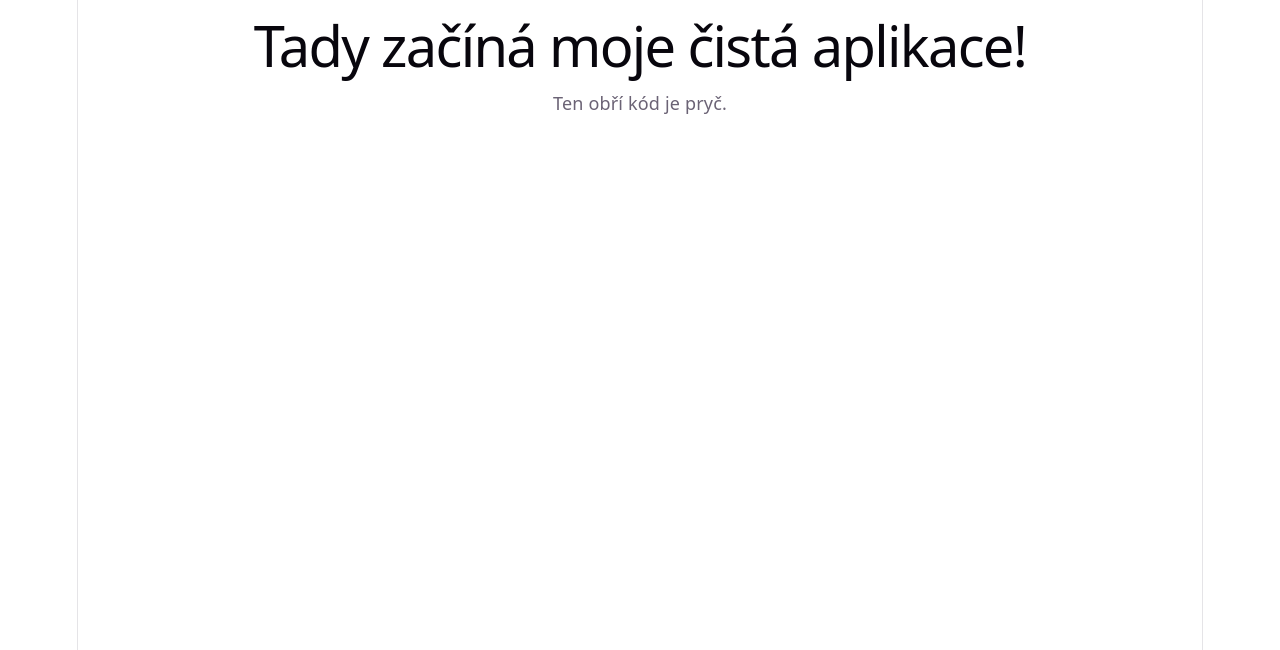
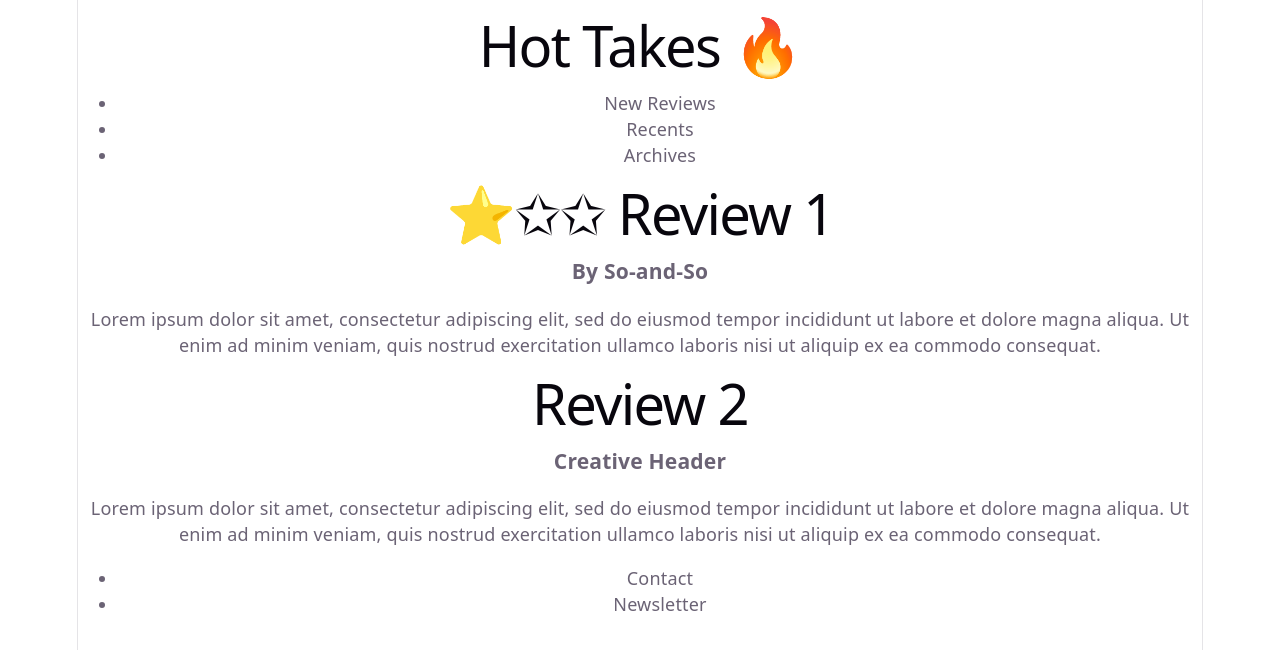
Before and after one commit to CapHonza/CodedexIO, a React (Vite) app in the folder React_sandbox/: page / in a window 1280 px wide. Shown: the top 650 px of the page. Built offline with nearby package versions, Linux system fonts and the light colour scheme.

Commit message:
Lekce na JSX a Komponenty

```diff
--- /dev/null
+++ b/React_sandbox/src/02_JSX&Components/App.jsx
@@ -0,0 +1,13 @@
+import Header from "./Header";
+import Footer from "./Footer";
+import Reviews from './Reviews'
+
+export default function App() {
+  return (
+    <div>
+      <Header />
+      <Reviews />
+      <Footer />
+    </div>
+  );
+}
--- /dev/null
+++ b/React_sandbox/src/02_JSX&Components/Footer.jsx
@@ -0,0 +1,12 @@
+export default function Footer() {
+  return (
+    <div>
+      <footer>
+        <ul>
+          <li>Contact</li>
+          <li>Newsletter</li>
+        </ul>
+      </footer>
+    </div>
+  );
+}
--- /dev/null
+++ b/React_sandbox/src/02_JSX&Components/Header.jsx
@@ -0,0 +1,16 @@
+export default function Header() {
+  return (
+    <div>
+      <header>
+        <h1>Hot Takes 🔥</h1>
+        <nav>
+          <ul>
+            <li>New Reviews</li>
+            <li>Recents</li>
+            <li>Archives</li>
+          </ul>
+        </nav>
+      </header>
+    </div>
+  );
+}
--- /dev/null
+++ b/React_sandbox/src/02_JSX&Components/Reviews.jsx
@@ -0,0 +1,24 @@
+export default function Reviews() {
+  return (
+    <div id="reviews">
+      <article className="review">
+        <h1>⭐️✩✩ Review 1</h1>
+        <h3>By So-and-So</h3>
+        <p>
+          Lorem ipsum dolor sit amet, consectetur adipiscing elit, sed do
+          eiusmod tempor incididunt ut labore et dolore magna aliqua. Ut enim ad
+          minim veniam, quis nostrud exercitation ullamco laboris nisi ut
+          aliquip ex ea commodo consequat.
+        </p>
+      </article>
+      <article className='review'>
+        <h1>Review 2</h1>
+        <h3>Creative Header</h3>
+        <p>Lorem ipsum dolor sit amet, consectetur adipiscing elit, sed do
+          eiusmod tempor incididunt ut labore et dolore magna aliqua. Ut enim ad
+          minim veniam, quis nostrud exercitation ullamco laboris nisi ut
+          aliquip ex ea commodo consequat.</p>
+      </article>
+    </div>
+  );
+}
--- /dev/null
+++ b/React_sandbox/src/02_JSX&Components/styles.css
@@ -0,0 +1,29 @@
+* {
+  margin: 0;
+  padding: 0;
+  font-family: Avenir, Arial, Helvetica, sans-serif;
+  line-height: 1.5;
+  color: #4a4a4a;
+  background-color: hsl(0, 0%, 90%);
+}
+
+body {
+  display: flex;
+  place-items: center;
+}
+
+#root {
+  max-width: 1000px;
+  margin: 0 auto;
+  padding: 2rem;
+  text-align: center;
+}
+
+nav > ul > li {
+  display: inline;
+}
+
+nav > ul > li:first-child::after,
+nav > ul > li:nth-child(2)::after {
+  content: " | ";
+}
--- a/React_sandbox/src/App.jsx
+++ b/React_sandbox/src/App.jsx
@@ -1,10 +1,10 @@
 import './App.css'
+import Codedexlekce02 from './02_JSX&Components/App'
 
 function App() {
   return (
     <div>
-      <h1>Tady začíná moje čistá aplikace!</h1>
-      <p>Ten obří kód je pryč.</p>
+      <Codedexlekce02 />
     </div>
   )
 }
```
